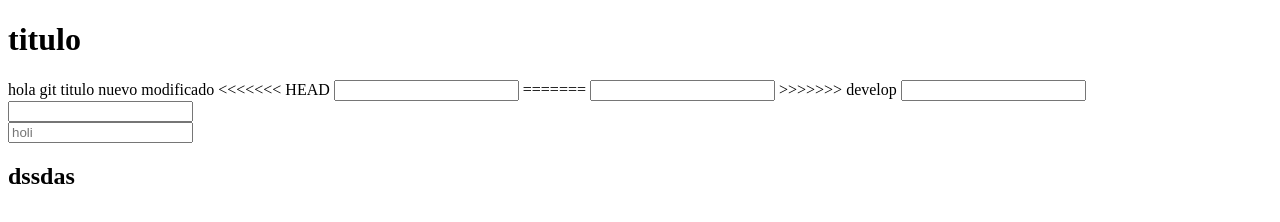
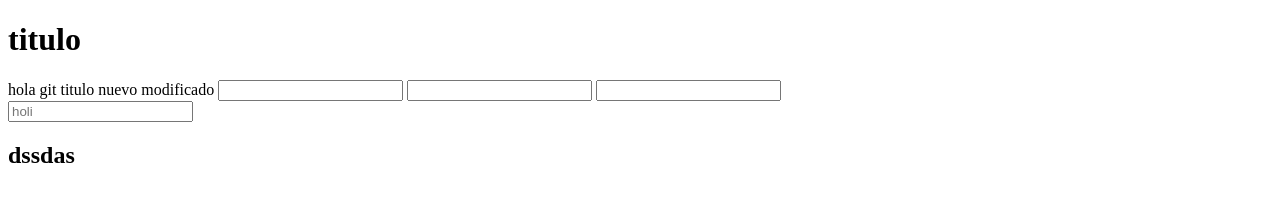
Before and after one commit to alexutvm/hello-world-git, a plain HTML site: page Index.html in a window 1280 px wide. Drawn offline with Linux system fonts and the light colour scheme.

Commit message:
otro cambkio

```diff
--- a/Index.html
+++ b/Index.html
@@ -10,11 +10,8 @@
     <h1>titulo</h1>
     hola git
     titulo nuevo modificado
-<<<<<<< HEAD
     <input id="TxtJuanJuanJuanX2"></inpu>
-=======
-    <input id="Txtpepepepe"></inpu>
->>>>>>> develop
+
     <input id="TxtJuanDos"></inpu>
     <input id="TxtJuanDosTres"></input>
     <form action="get">
```
